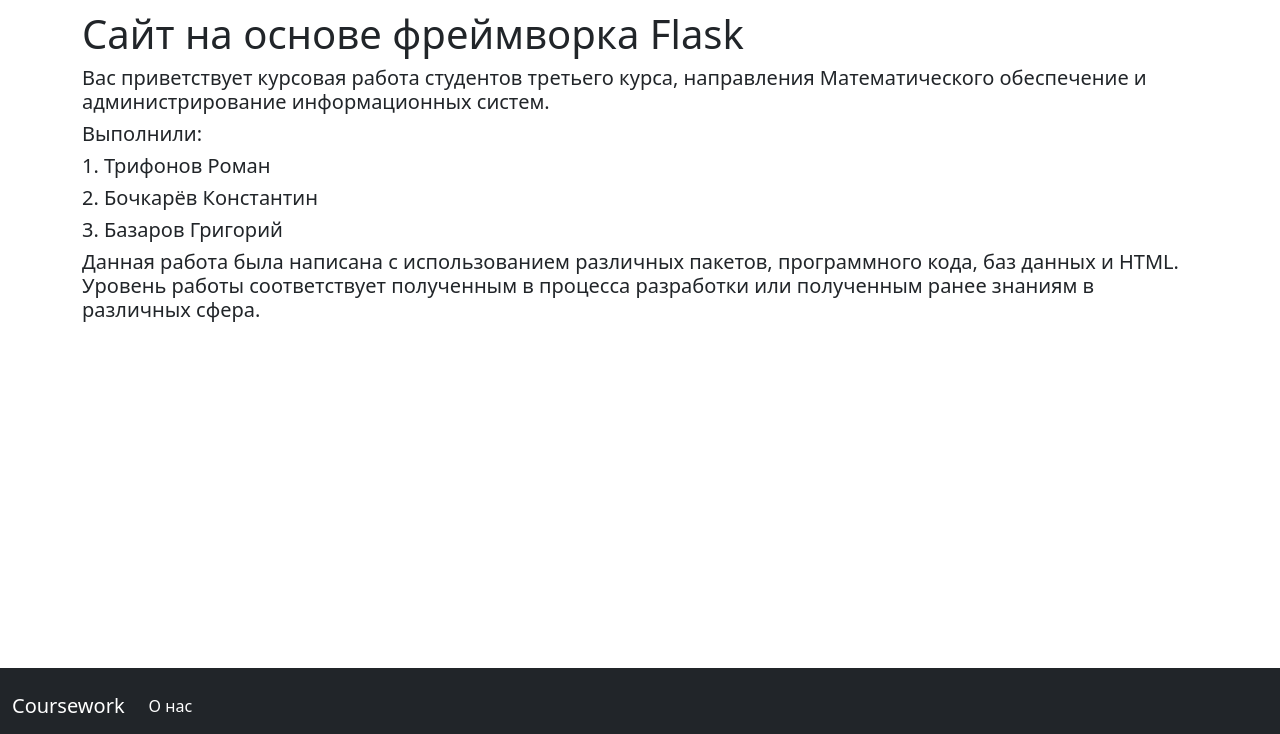
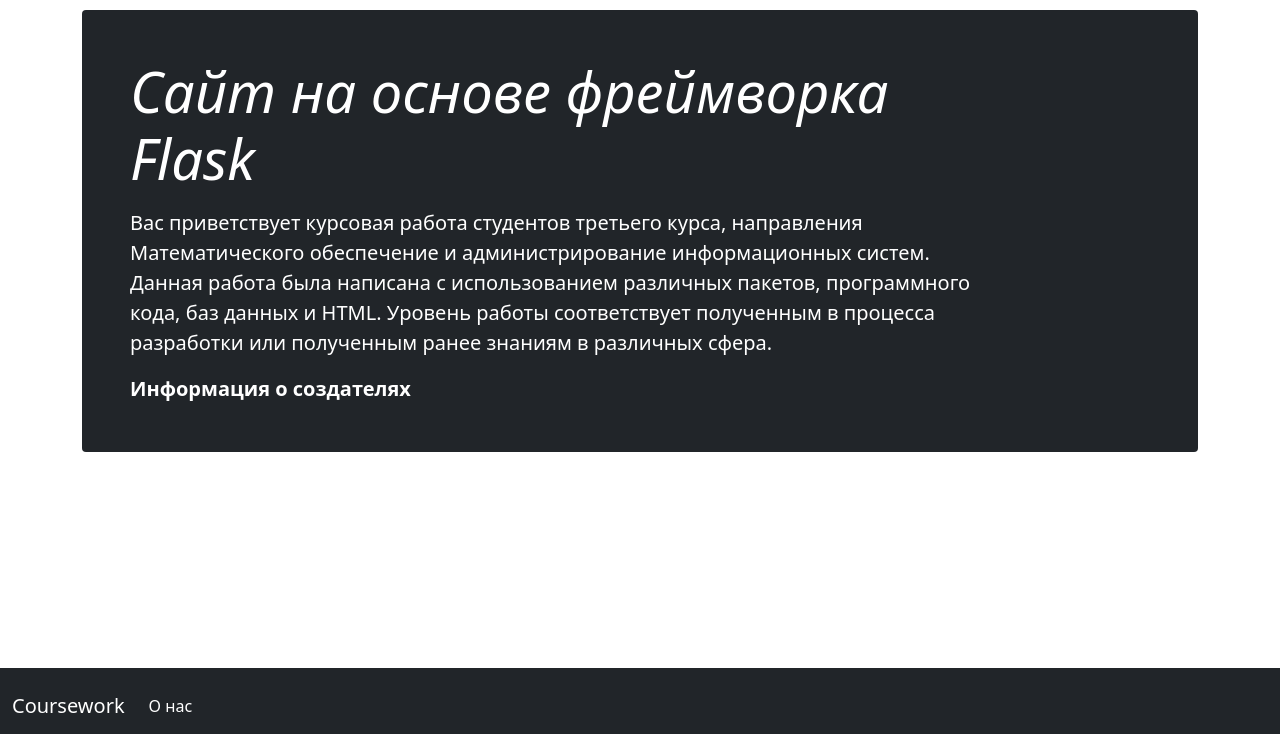
Before and after one commit to votchezanick/flaskcoursework, a Flask app: page / in a window 1280 px wide. Shown: the part 66-800 px from the top of the page. Run offline with Flask 2, Linux system fonts and the light colour scheme; a user stored in the database is signed in; data comes from the database, SQL or seed files in the repository; parts of the project's set-up code (start-up, migrations or seed data) failed here and were passed over.

Commit message:
make it better

```diff
--- a/app.py
+++ b/app.py
@@ -101,7 +101,7 @@ def blog():
     else:
         posts = Post.query.order_by(Post.date.desc()) #.all()
 
-    pages = posts.paginate(page=page, per_page=3)
+    pages = posts.paginate(page=page, per_page=2)
 
     return render_template("blog.html", posts=posts, pages=pages)
 
--- a/static/css/main.css
+++ b/static/css/main.css
@@ -1,3 +1,24 @@
 .container, .container-fluid, .container-lg, .container-md, .container-sm, .container-xl, .container-xxl {
     margin-top: 10px;
 }
+
+.align-items-md-stretch {
+    align-items: stretch!important;
+}
+
+a {
+    text-decoration: none;
+    color: black;
+}
+
+a:visited {
+    color: black;
+}
+
+a:active {
+    color: black;
+}
+
+.pag {
+    margin: 2%;
+}
--- a/templates/index.html
+++ b/templates/index.html
@@ -5,16 +5,16 @@
 {% endblock %}
 
 {% block body %}
-<h1>Сайт на основе фреймворка Flask</h1>
-<h5>Вас приветствует курсовая работа студентов третьего курса,
-    направления Математического обеспечение и администрирование
-    информационных систем.</h5>
-<h5>Выполнили: </h5>
-<h5>1. Трифонов Роман</h5>
-<h5>2. Бочкарёв Константин</h5>
-<h5>3. Базаров Григорий</h5>
-<h5>Данная работа была написана с использованием
-    различных пакетов, программного кода, баз данных и HTML. Уровень
-    работы соответствует полученным в процесса разработки или
-    полученным ранее знаниям в различных сфера.</h5>
+<div class="p-4 p-md-5 mb-4 text-white rounded bg-dark">
+    <div class="col-md-10 px-0">
+      <h1 class="display-4 fst-italic">Сайт на основе фреймворка Flask</h1>
+      <p class="lead my-3">Вас приветствует курсовая работа студентов третьего курса,
+                            направления Математического обеспечение и администрирование
+                            информационных систем. Данная работа была написана с использованием
+                            различных пакетов, программного кода, баз данных и HTML. Уровень
+                            работы соответствует полученным в процесса разработки или
+                            полученным ранее знаниям в различных сфера.</p>
+      <p class="lead mb-0"><a href="/about" class="text-white fw-bold">Информация о создателях</a></p>
+    </div>
+  </div>
 {% endblock %}
--- a/templates/post_detail.html
+++ b/templates/post_detail.html
@@ -5,18 +5,18 @@
 {% endblock %}
 
 {% block body %}
-<div class="alert alert-info">
+<div class="col-md-11">
+    <div class="h-100 p-5 bg-light border rounded-3">
         <h2>{{ post.title }}</h2>
         <div class="tags">
             {% for tag in tags %}
             <a href="{{ url_for('tag_detail', slug=tag.slug) }}"><span class="badge bg-secondary">{{ tag.name }}</span></a>
             {% endfor %}
         </div>
-    <div class="main-content">
         <p>{{ post.body }}</p>
-    </div>
         <p><b>Дата публикации: {{ post.date.date() }}</b></p>
         <a href="/posts/{{ post.id }}/update" class="btn btn-success">Редактировать</a>
         <a href="/posts/{{ post.id }}/delete" class="btn btn-danger">Удалить</a>
     </div>
+</div>
 {% endblock %}
--- a/templates/tag_detail.html
+++ b/templates/tag_detail.html
@@ -10,11 +10,11 @@
     <h1>Посты с тегом "{{ tag.name }}"</h1>
     {% if posts|length > 0 %}
         {% for post in posts %}
-            <div class="alert alert-info">
+            <div class="h-100 p-5 bg-light border rounded-3">
                 <h2>{{ post.title }}</h2>
                 <p>{{ post.intro }}</p>
                 <p><b>Дата публикации: {{ post.date.date() }}</b></p>
-                <a href="/posts/{{ post.id }}" class="btn btn-warning">Детальнее</a>
+                <button class="btn btn-outline-secondary" type="button"><a href="/posts/{{ post.id }}">Продолжить чтение</a></button>
             </div>
         {% endfor %}
     {% else %}
```
Also changed, not shown: templates/about.html (+10 -4 lines), templates/blog.html (+16 -6 lines). Lines whose indentation alone changed are shown as unchanged.
